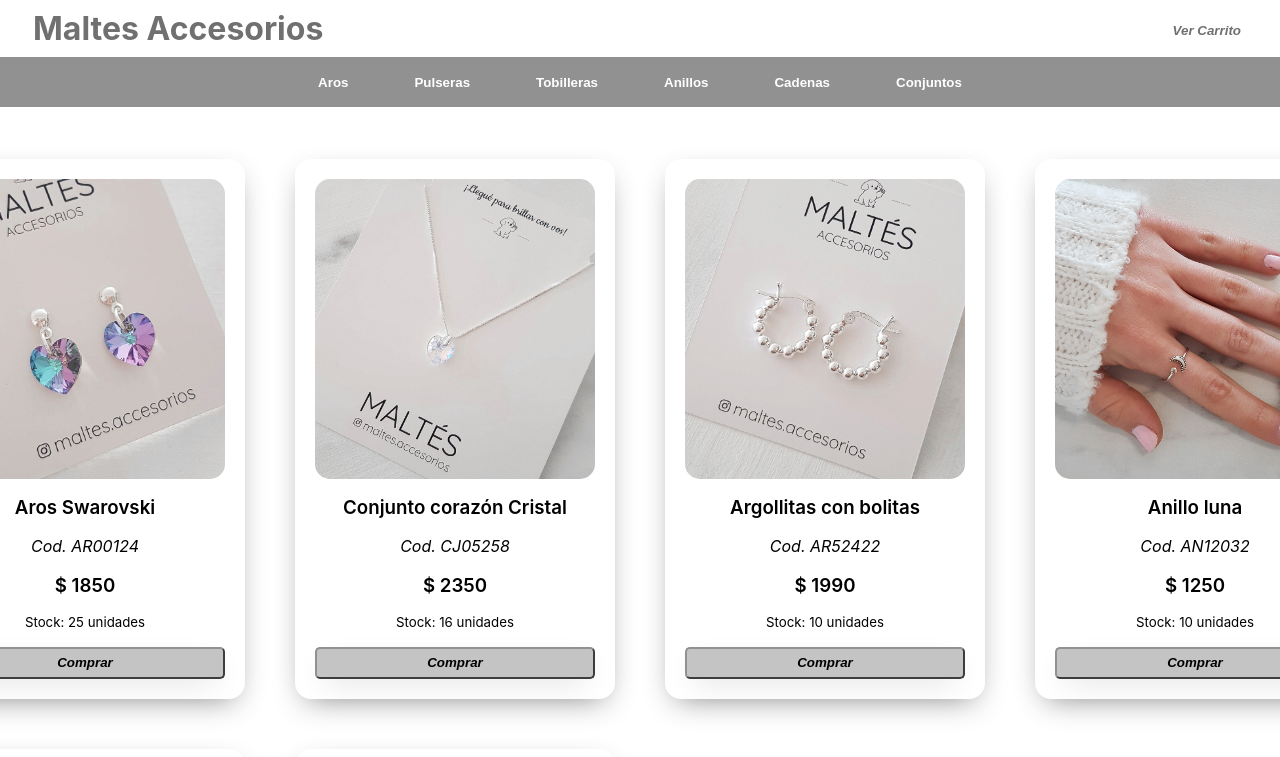
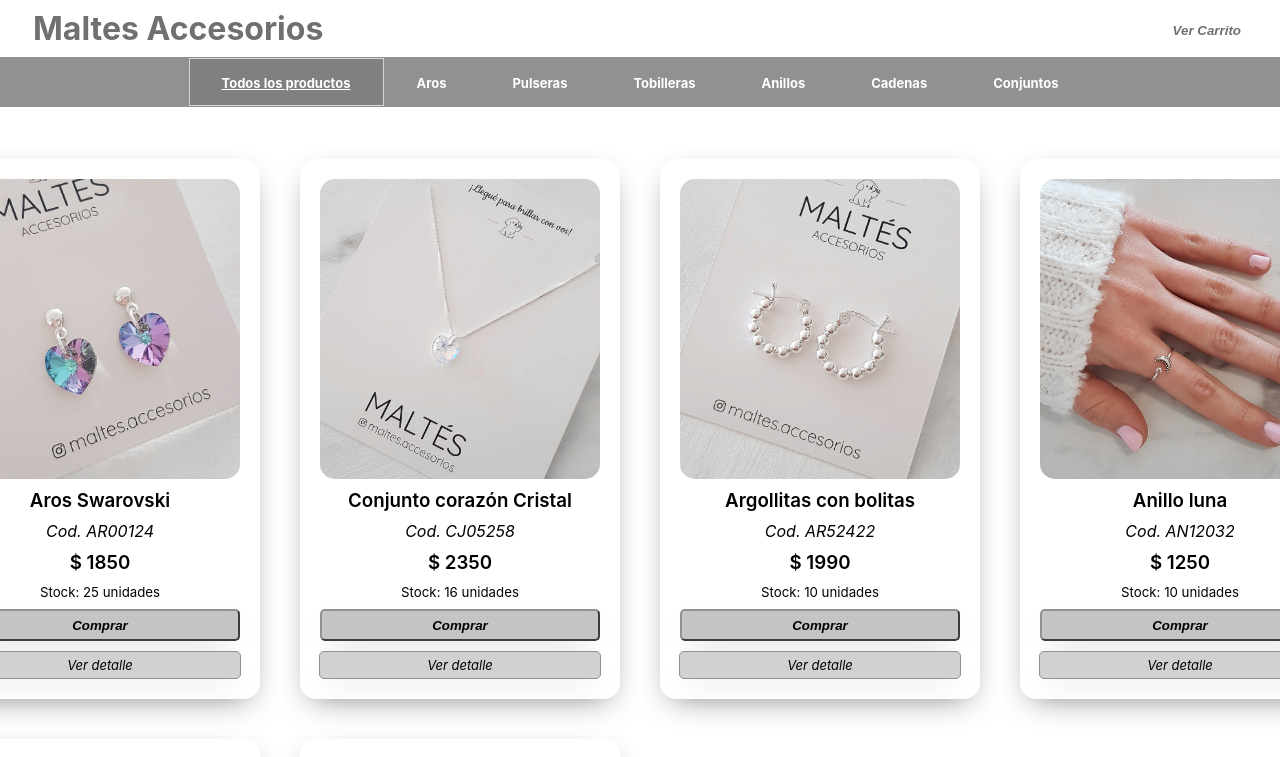
Before and after one commit to marianobattaglia/ecommerce-react, a React (Create React App) app: page / in a window 1280 px wide. Shown: the top 757 px of the page. Built offline with nearby package versions, Linux system fonts and the light colour scheme.

Commit message:
Implementacion de Routing y Navegacion a Detail view (parte 1)

```diff
--- a/package.json
+++ b/package.json
@@ -8,6 +8,7 @@
     "@testing-library/user-event": "^13.5.0",
     "react": "^18.1.0",
     "react-dom": "^18.1.0",
+    "react-router-dom": "^6.3.0",
     "react-scripts": "5.0.1",
     "web-vitals": "^2.1.4"
   },
--- a/src/App.js
+++ b/src/App.js
@@ -4,7 +4,9 @@ import React, { useState } from 'react';
 import Counter from './components/Counter/Counter.js';
 import NavBar from './components/NavBar/NavBar'
 import ItemListContainer from './components/ItemListContainer/ItemListContainer';
+import ItemDetailContainer from './components/ItemDetailContainer/ItemDetailContainer';
 import Button from './components/Button/Button'
+import { BrowserRouter, Routes, Route } from 'react-router-dom';
 
 function App() {
 
@@ -18,8 +20,18 @@ function App() {
 
   return (
     <div className="App">
+      <BrowserRouter>
+      <NavBar/>
+      <Routes>
+      <Route path='/' element={<ItemListContainer />} />
+          <Route path='/category/:categoryId' element={<ItemListContainer />} />
+          <Route path='/detail/:productId' element={<ItemDetailContainer />} />
+      </Routes>
+      </BrowserRouter>
+      {/*
       <NavBar className="navBar"/>
       <ItemListContainer saludo={"Hola coders"}/>
+  */}
 
       {/* show && <Counter initial={10} stock={50} onAdd={handleAdd}/> */}
     </div>
--- a/src/asyncmocks.js
+++ b/src/asyncmocks.js
@@ -58,3 +58,19 @@ export const getProducts = () => {
         }, 2000)
     })
 }
+
+export const getProductsByCategory = (categoryId) => {
+    return new Promise((resolve, reject) => {
+        setTimeout(() => {
+            resolve(products.filter(prod => prod.category === categoryId))
+        }, 500)
+    })
+}
+
+export const getProductById = (id) => {
+    return new Promise((resolve, reject) => {
+        setTimeout(() => {
+            resolve(products.find(prod => prod.id === id))
+        }, 500)
+    })
+}
--- a/src/components/Item/Item.css
+++ b/src/components/Item/Item.css
@@ -25,6 +25,7 @@ img {
     border-radius: 15px;
 }
 
+/* Button */
 .item button {
     background-color: #c4c4c4;
     box-shadow: 0 10px 30px -10px rgb(0 0 0 / 20%);
@@ -46,6 +47,34 @@ img {
     background: #727272;
 }
 
+/* Links */
+.item .Option {
+    background-color: #d1d1d1;
+    box-shadow: 0 10px 30px -10px rgb(0 0 0 / 20%);
+    /*height: 32px;*/
+    padding-top: 5px;
+    padding-bottom: 5px;
+    width: 280px;
+
+    border: 1px solid black;
+    border-radius: 5px;
+    font-size: small;
+    font-weight: 400;
+    font-style: italic;
+    border-color: #919191;
+    color: black;
+    text-decoration: none;
+}
+
+.item .Option:hover {
+    background: #919191;
+}
+
+.item .Option:active {
+    background: #727272;
+}
+
+/* */
 
 .item h3, h4, h5 {
       padding: 0;
--- a/src/components/Item/Item.js
+++ b/src/components/Item/Item.js
@@ -1,4 +1,5 @@
 import './Item.css'
+import { Link } from 'react-router-dom'
 
 const Item = ({ id, name, description, img, price, stock }) => {
     return (
@@ -10,6 +11,7 @@ const Item = ({ id, name, description, img, price, stock }) => {
             <h5>Stock: {stock} unidades</h5>
 
             <button>Comprar</button>
+            <Link to={`/detail/${id}`} className='Option'>Ver detalle</Link>
         </li>
     )
 }
--- /dev/null
+++ b/src/components/ItemDetail/ItemDetail.js
@@ -0,0 +1,10 @@
+const ItemDetail = ({ id, name }) => {
+    return (
+        <>
+            <h2>Card de detalle</h2>
+            {name}
+        </>
+    )
+}
+
+export default ItemDetail
--- /dev/null
+++ b/src/components/ItemDetailContainer/ItemDetailContainer.js
@@ -0,0 +1,25 @@
+import { useState, useEffect} from 'react'
+import { getProductById } from '../../asyncmocks'
+import ItemDetail from '../ItemDetail/ItemDetail'
+import { useParams } from 'react-router-dom'
+
+const ItemDetailContainer = () => {
+    const [product, setProduct] = useState()
+
+    const { productId } = useParams()
+
+    useEffect(() => {
+        getProductById(productId).then(response => {
+            setProduct(response)
+        })
+    }, [])
+
+    return (
+        <>
+            <h1>Detalle del producto</h1>
+            <ItemDetail {...product}/>
+        </>
+    )
+}
+
+export default ItemDetailContainer
--- a/src/components/ItemList/ItemList.css
+++ b/src/components/ItemList/ItemList.css
@@ -4,7 +4,7 @@
     justify-content: center;
 
     grid-template-columns: repeat(4, 1fr);
-    grid-gap: 10px;
+    grid-gap: 0;
 
     padding: 1rem 2rem 1rem 2rem;
 }
--- a/src/components/ItemListContainer/ItemListContainer.js
+++ b/src/components/ItemListContainer/ItemListContainer.js
@@ -1,25 +1,50 @@
 import './ItemListContainer.css'
 import { useState, useEffect } from "react"
-import { getProducts } from "../../asyncmocks"
+import { getProducts, getProductsByCategory } from "../../asyncmocks"
 import Item from "../Item/Item"
 import ItemList from "../ItemList/ItemList"
+import { useParams } from 'react-router-dom'
 
 const ItemListContainer = (props) => {
 
     const [products, setProducts] = useState([])
 
+    const [loading, setLoading] = useState(true)
+
+    const { categoryId } = useParams()
+
     useEffect(() => {
-        getProducts().then(response => {
-            setProducts(response)
-        }).catch((error) => {
-            console.log(error);
-        })
-    })
+        setLoading(true)
+
+        if(!categoryId) {
+            getProducts().then(prods => {
+                setProducts(prods)
+            }).catch(error => {
+                console.log(error)
+            }).finally(() => {
+                setLoading(false)
+            })
+        } else {
+            getProductsByCategory(categoryId).then(prods => {
+                setProducts(prods)
+            }).catch(error => {
+                console.log(error)
+            }).finally(() => {
+                setLoading(false)
+            })
+        }
+
+    }, [categoryId])
+
+    if(loading) {
+        return <h1>Cargando...</h1>
+    }
 
     return(
         <div>
             {/*<h1>{props.saludo}</h1>*/}
-            <ItemList products={products}/>
+            {products.length > 0 ? <ItemList products={products}/> : <h1>No hay productos</h1>}
+
         </div>
     )
 }
--- /dev/null
+++ b/src/components/NavBar/NavBar.css
@@ -0,0 +1,56 @@
+nav {
+    display: flex;
+    justify-content: center;
+    align-content: center;
+    flex-grow: 0;
+
+    background-color: #919191;
+    height: 3rem;
+    padding: 1px;
+    font-size: small;
+  }
+
+  /* Option */
+  nav .Option {
+    background: none;
+    padding: 1rem 2rem 1rem 2rem;
+    border: 1px solid #919191;
+    color: white;
+    font-weight: bold;
+    cursor: pointer;
+    text-decoration: none;
+  }
+
+  nav .Option:hover {
+    background: #808080;
+    padding: 1rem 2rem 1rem 2rem;
+    border: 1px solid;
+  }
+
+  nav .Option:active {
+    background: #727272;
+    padding: 1rem 2rem 1rem 2rem;
+    border: 1px solid rgb(212, 212, 212);
+  }
+
+  /* Active Option */
+  nav .ActiveOption {
+    background: #808080;
+    padding: 1rem 2rem 1rem 2rem;
+    border: 1px solid rgb(212, 212, 212);
+    color: white;
+    font-weight: bold;
+    cursor: pointer
+  }
+
+  nav .ActiveOption:hover {
+    background: #808080;
+    padding: 1rem 2rem 1rem 2rem;
+    border: 1px solid;
+  }
+
+  nav .ActiveOption:active {
+    background: #727272;
+    padding: 1rem 2rem 1rem 2rem;
+    border: 1px solid rgb(212, 212, 212);
+  }
--- a/src/components/NavBar/NavBar.js
+++ b/src/components/NavBar/NavBar.js
@@ -1,6 +1,8 @@
+import './NavBar.css'
 import Button from '../Button/Button'
 import CartWidget from './CartWidget/CartWidget'
 import Logo from './Logo/Logo'
+import { Link, NavLink } from 'react-router-dom'
 
 const NavBar = () => {
     return(
@@ -10,12 +12,27 @@ const NavBar = () => {
                 <CartWidget/>
             </div>
             <nav>
+            <div className="Categories">
+          {/* <Link to='/category/celular' className='Option'>Celular</Link>
+          <Link to='/category/tablet' className='Option'>Tablet</Link>
+          <Link to='/category/notebook' className='Option'>Notebook</Link> */}
+        </div>
+        <NavLink to='/' className={({ isActive }) => isActive ? 'ActiveOption' : 'Option'}>Todos los productos</NavLink>
+          <NavLink to='/category/aros' className={({ isActive }) => isActive ? 'ActiveOption' : 'Option'}>Aros</NavLink>
+          <NavLink to='/category/pulseras' className={({ isActive }) => isActive ? 'ActiveOption' : 'Option'}>Pulseras</NavLink>
+          <NavLink to='/category/tobilleras' className={({ isActive }) => isActive ? 'ActiveOption' : 'Option'}>Tobilleras</NavLink>
+          <NavLink to='/category/anillos' className={({ isActive }) => isActive ? 'ActiveOption' : 'Option'}>Anillos</NavLink>
+          <NavLink to='/category/cadenas' className={({ isActive }) => isActive ? 'ActiveOption' : 'Option'}>Cadenas</NavLink>
+          <NavLink to='/category/conjuntos' className={({ isActive }) => isActive ? 'ActiveOption' : 'Option'}>Conjuntos</NavLink>
+
+                {/*
                     <Button label='Aros'/>
                     <Button label='Pulseras'/>
                     <Button label='Tobilleras'/>
                     <Button label='Anillos'/>
                     <Button label='Cadenas'/>
                     <Button label='Conjuntos'/>
+    */}
             </nav>
        </div>
     )
```
Also changed, not shown: 1 other file (tests, documents, lock files or other folders).
